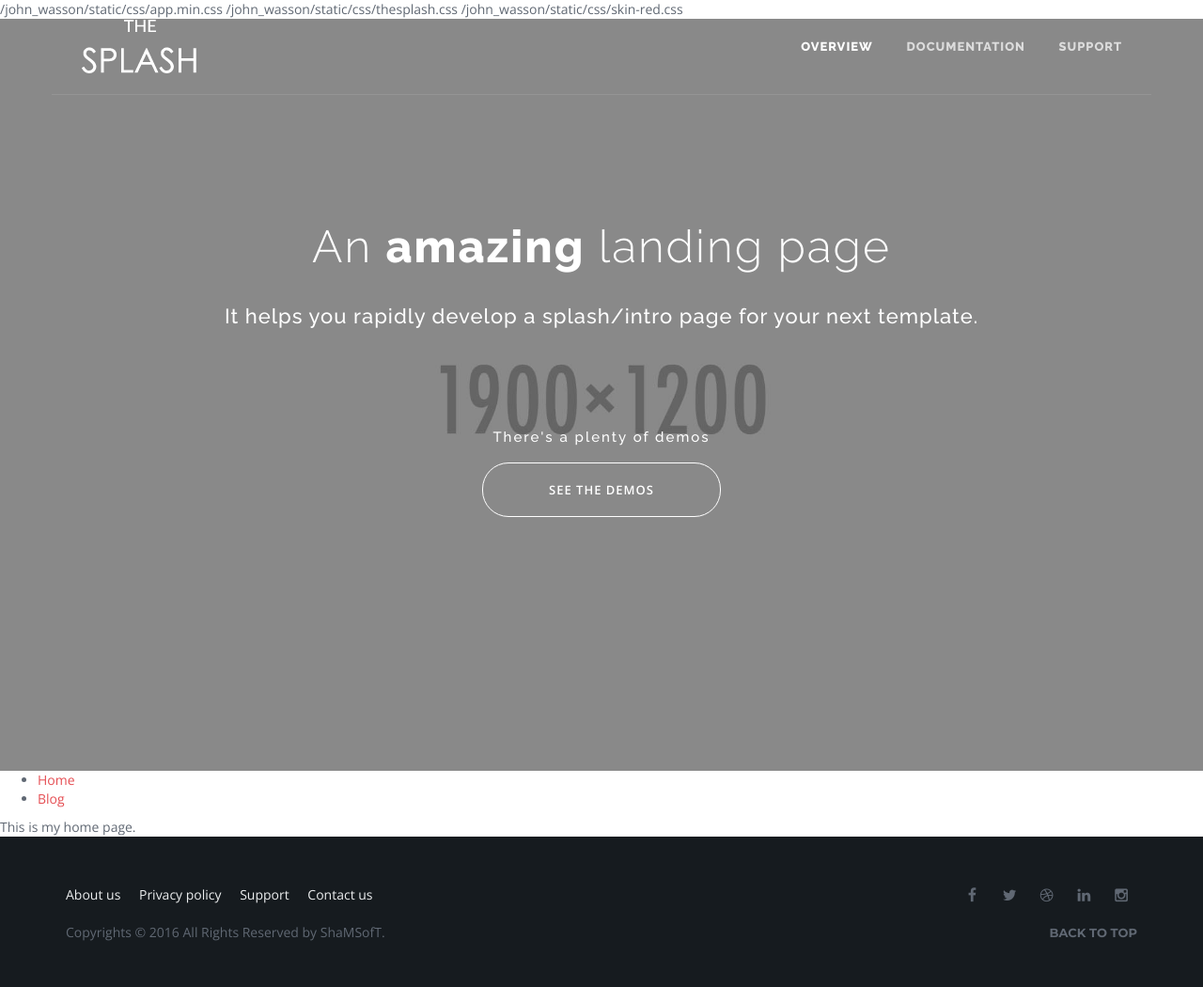
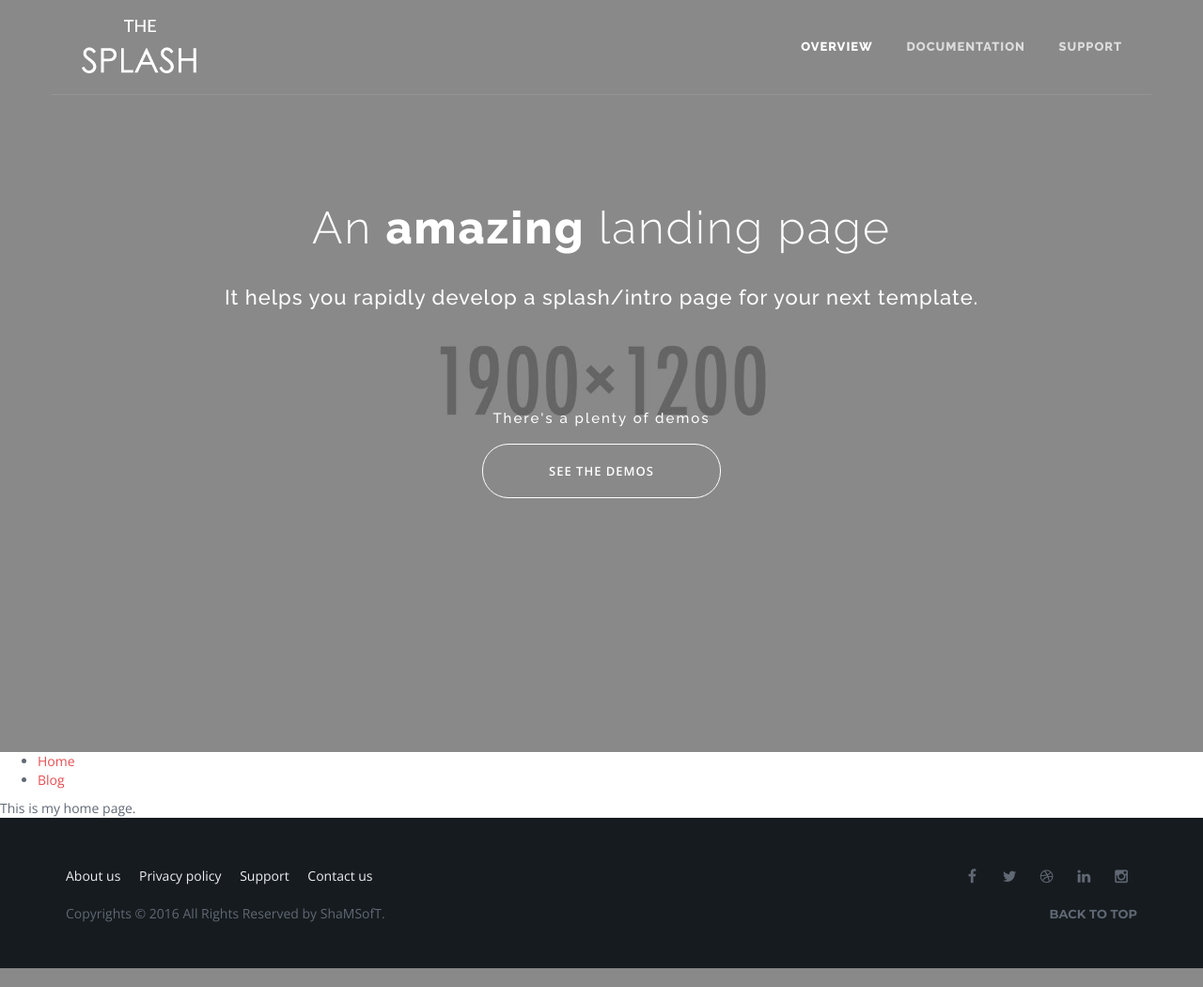
Before and after one commit to jayuuza/johnwasson.io, a Django app: page / in a window 1280 px wide. Shown: the whole page at 94% size. Run offline with Django 3.2, Linux system fonts and the light colour scheme; some libraries are stand-ins or nearby versions.

Commit message:
Fixed static files

```diff
--- a/john_wasson/settings.py
+++ b/john_wasson/settings.py
@@ -121,6 +121,6 @@ USE_TZ = True
 # Static files (CSS, JavaScript, Images)
 # https://docs.djangoproject.com/en/1.9/howto/static-files/
 
-STATIC_URL = 'john_wasson/static/'
+STATIC_URL = '/static/'
 
 STATICFILES_DIRS = [os.path.join(BASE_DIR, 'john_wasson/static'),]
--- a/john_wasson/templates/_shared/base.html
+++ b/john_wasson/templates/_shared/base.html
@@ -11,20 +11,15 @@
     <title>{{ page_title }}</title>
 
     <!-- Styles -->
-    <link href="john_wasson/static/css/app.min.css" rel="stylesheet">
-    <link href="john_wasson/static/css/thesplash.css" rel="stylesheet">
-    <link href="john_wasson/static/css/skin-red.css" rel="stylesheet">
-    {% static "css/app.min.css" %}
-    {% static "css/thesplash.css" %}
-    {% static "css/skin-red.css" %}
-
+    <link href="{% static 'css/app.min.css' %}" rel="stylesheet">
+    <link href="{% static 'css/thesplash.css' %}" rel="stylesheet">
+    <link href="{% static 'css/skin-red.css' %}" rel="stylesheet">
 
     <!-- Fonts -->
     <link href='http://fonts.googleapis.com/css?family=Raleway:300,400,500,600,800%7COpen+Sans:300,400,500,600,700,800%7CMontserrat:400,700' rel='stylesheet' type='text/css'>
 
     <!-- Favicons -->
-    <link href="/apple-touch-icon.png" rel="stylesheet">
-    <link href="assets/img/favicon.ico" rel="stylesheet">
+    <link href="{% static 'img/favicon.ico' %}" rel="stylesheet">
 
   </head>
   <body class="sticky-nav transparent-nav">
@@ -33,8 +28,8 @@
     <nav class="navbar">
       <div class="container">
         <div class="logo">
-          <a class="logo-default" href="index.html"><img src="assets/img/logo.png" alt="logo"></a>
-          <a class="logo-transparent" href="index.html"><img src="assets/img/logo-alt.png" alt="logo"></a>
+          <a class="logo-default" href="index.html"><img src="{% static 'img/logo.png' %}" alt="logo"></a>
+          <a class="logo-transparent" href="index.html"><img src="{% static 'img/logo-alt.png' %}" alt="logo"></a>
         </div>
 
         <a class="navbar-toggle" href="#" data-toggle="offcanvas"><i class="fa fa-bars"></i></a>
```
Also changed, not shown: 1 other file.
